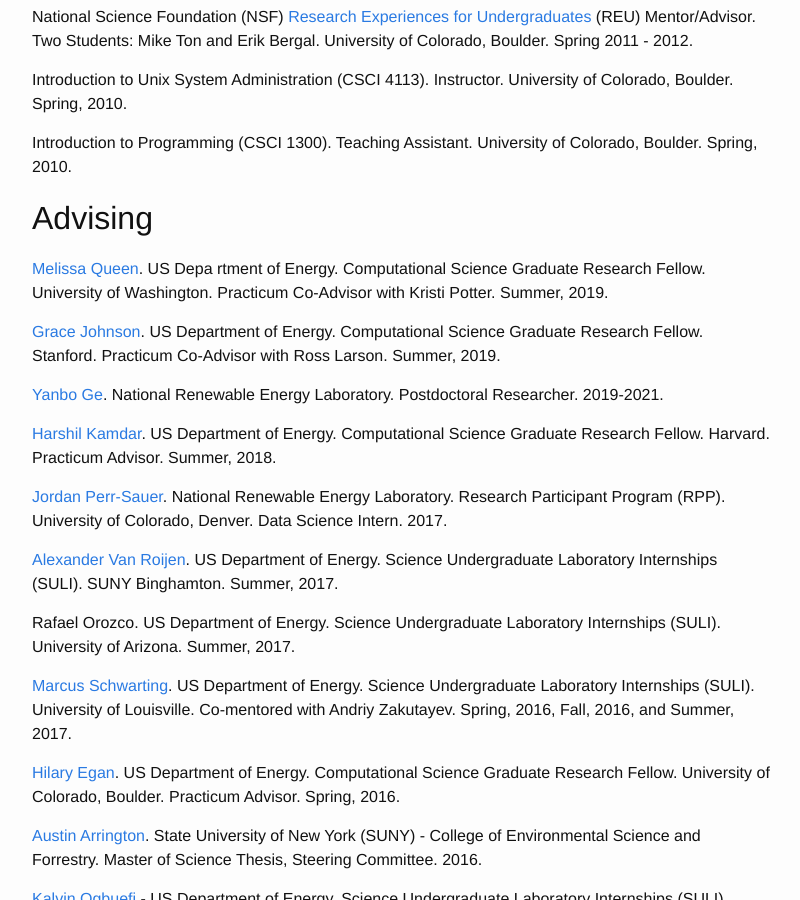
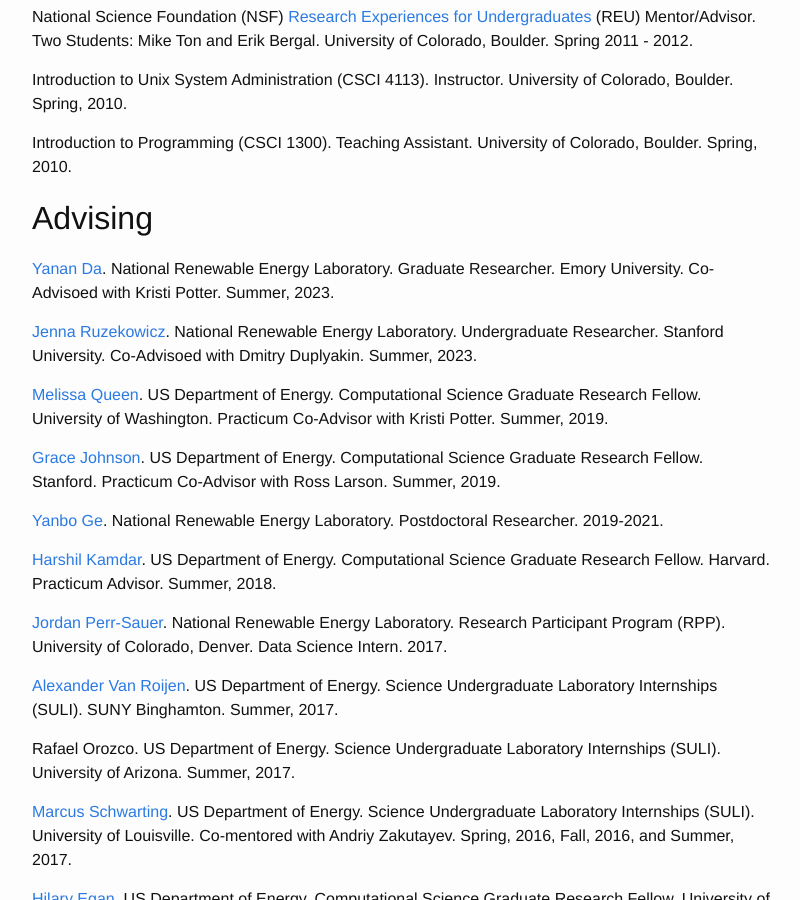
Before and after one commit to somerandomsequence/smallwhitecube, a Jekyll site: the page built from research.md, in a window 1280 px wide and 900 px high, scrolled down 15591 px. Shown: the whole window, without its empty margins (238-1038 px from the left). Built offline with Jekyll 4.4.1, drawn with Linux system fonts in a browser that asks for light colours; nearby versions of some CDN libraries.

Commit message:
Add students

```diff
--- a/research.md
+++ b/research.md
@@ -91,8 +91,11 @@
 
 ## Advising
 
-[Melissa Queen](https://www.linkedin.com/in/melissa-queen-105a4641/). US Depa
-rtment of Energy. Computational Science Graduate Research Fellow. University of Washington. Practicum Co-Advisor with Kristi Potter. Summer, 2019.
+[Yanan Da](https://www.linkedin.com/in/yanan-da/). National Renewable Energy Laboratory. Graduate Researcher. Emory University. Co-Advisoed with Kristi Potter. Summer, 2023.
+
+[Jenna Ruzekowicz](https://www.linkedin.com/in/jenna-ruzekowicz-948064187/). National Renewable Energy Laboratory. Undergraduate Researcher. Stanford University. Co-Advisoed with Dmitry Duplyakin. Summer, 2023.
+
+[Melissa Queen](https://www.linkedin.com/in/melissa-queen-105a4641/). US Department of Energy. Computational Science Graduate Research Fellow. University of Washington. Practicum Co-Advisor with Kristi Potter. Summer, 2019.
 
 [Grace Johnson](https://www.linkedin.com/in/k-grace-johnson-168154116/). US Department of Energy. Computational Science Graduate Research Fellow. Stanford. Practicum Co-Advisor with Ross Larson. Summer, 2019.
 
```
